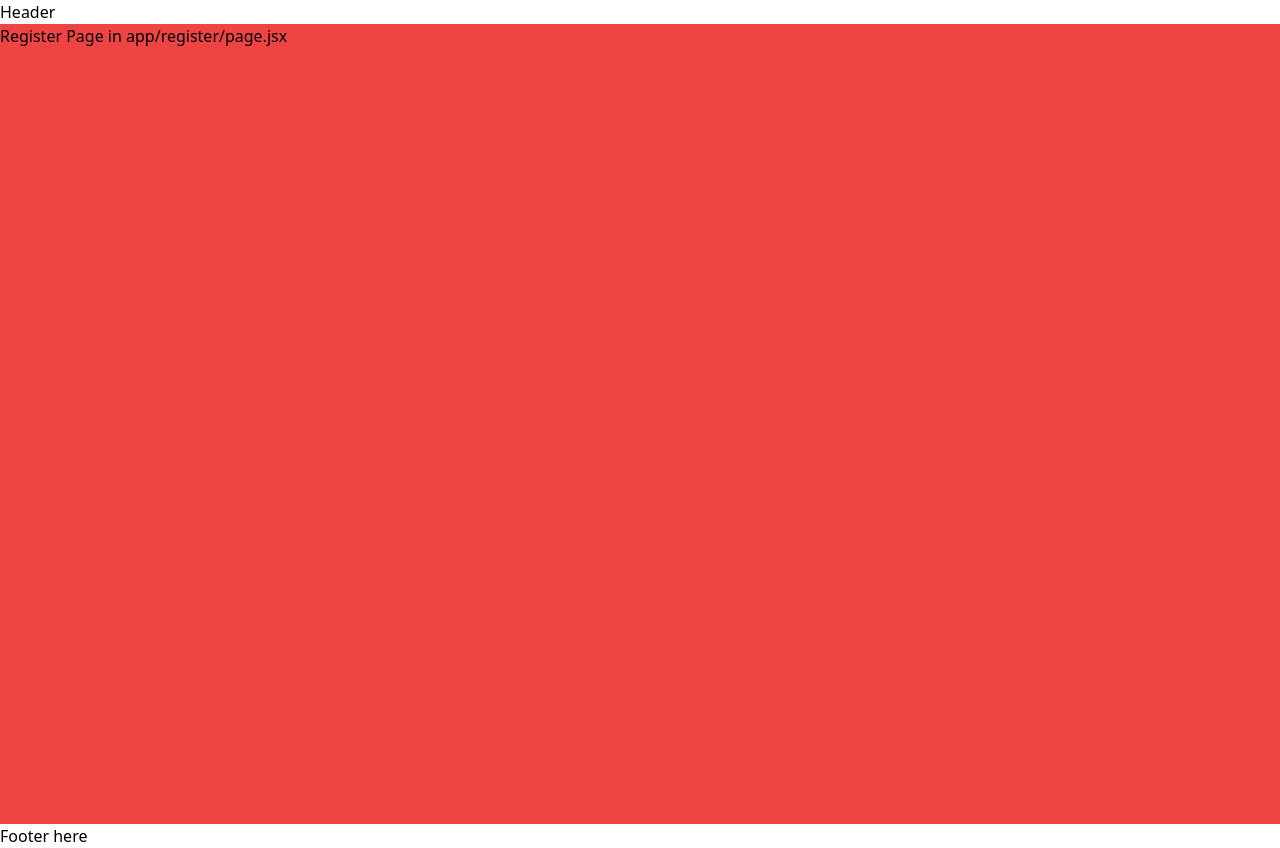
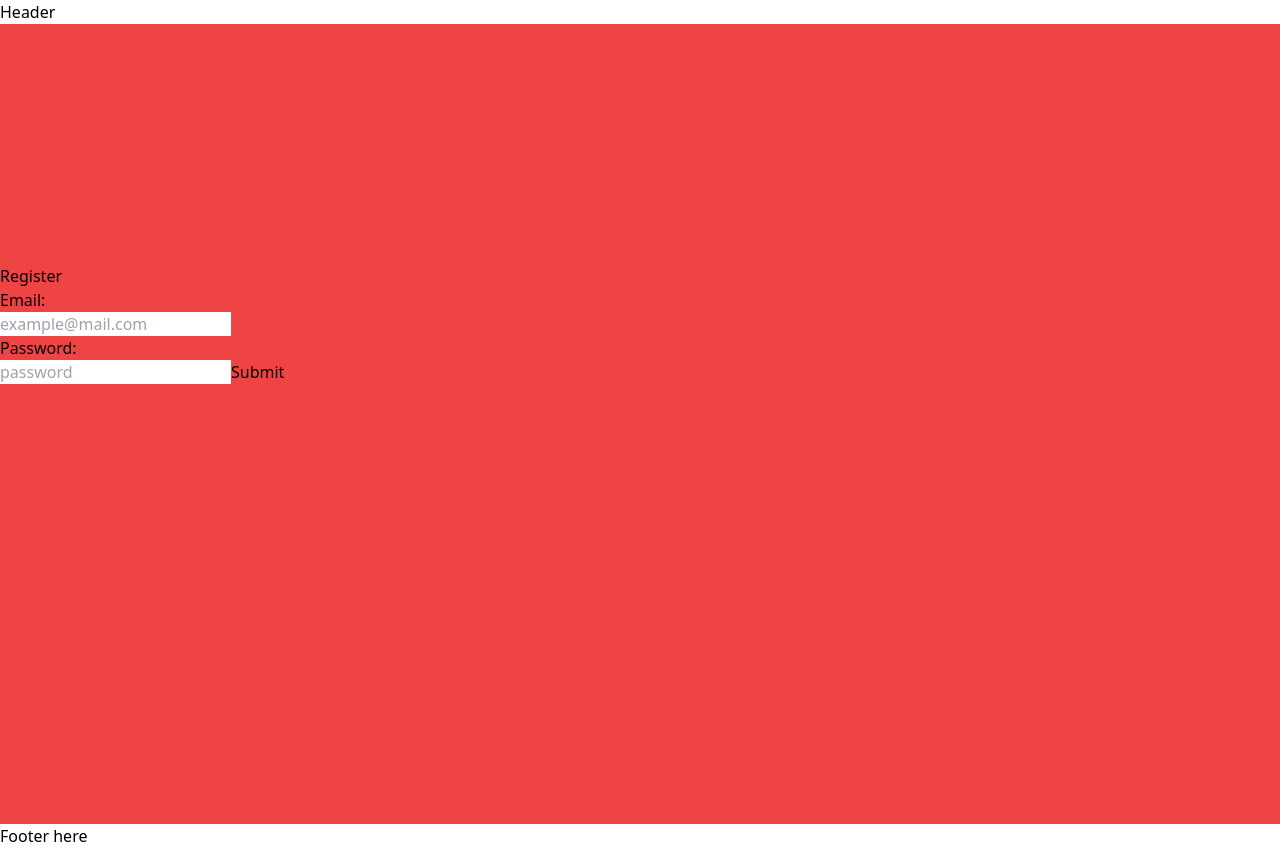
Before and after one commit to dlindqu3/quoted-tapply, a Next.js app: page /register in a window 1280 px wide. Built offline with nearby package versions, Linux system fonts and the light colour scheme; no server answers.

Commit message:
can register and login users without an image

```diff
--- a/app/login/page.jsx
+++ b/app/login/page.jsx
@@ -1,8 +1,48 @@
-import React from 'react'
+'use client';
+import React from 'react';
+import { useRouter } from 'next/navigation';
+import logIn from '@/firebase/auth/login';
 
 function LoginPage() {
+
+  const [email, setEmail] = React.useState('')
+  const [password, setPassword] = React.useState('')
+
+  const router = useRouter()
+
+  const handleForm = async (event) => {
+    event.preventDefault()
+    try {
+
+      // create user
+      const res1 = await logIn(email, password);
+
+      console.log("result from logIN: ", res1);
+
+      router.push('/');
+
+    } catch (err){
+      console.log("error: ", err)
+    }
+}
+
   return (
-    <div>Login Page here</div>
+    <div className="wrapper">
+    <div className="form-wrapper">
+        <h1 className="mt-60 mb-30">Login</h1>
+        <form onSubmit={handleForm} className="form">
+            <label htmlFor="email">
+                <p>Email: </p>
+                <input onChange={(e) => setEmail(e.target.value)} required type="email" name="email" id="email" placeholder="example@mail.com" />
+            </label>
+            <label htmlFor="password">
+                <p>Password:</p>
+                <input onChange={(e) => setPassword(e.target.value)} required type="password" name="password" id="password" placeholder="password" />
+            </label>
+            <button type="submit">Submit</button>
+        </form>
+    </div>
+</div>
   )
 }
 
--- a/app/register/page.jsx
+++ b/app/register/page.jsx
@@ -1,8 +1,55 @@
-import React from 'react'
+'use client';
+import React from "react";
+import signUp from "@/firebase/auth/signup";
+import { useRouter } from 'next/navigation';
+
+
+// By default, each page you add in the app directory is a Server component
+// which means we cannot add client-side interactivity like adding an onSubmit()
+// to a form element. To add this client-side interactivity we tell Next.js
+// that we want a Client component by adding 'use client' at the top of
+// the file before any imports
 
 function RegisterPage() {
+
+  const [email, setEmail] = React.useState('')
+  const [password, setPassword] = React.useState('')
+
+  const router = useRouter()
+
+  const handleForm = async (event) => {
+    event.preventDefault()
+    try {
+
+      // create user
+      const res1 = await signUp(email, password);
+
+      console.log("result from register: ", res1);
+
+      router.push('/login');
+
+    } catch (err){
+      console.log("error: ", err)
+    }
+}
+
   return (
-    <div>Register Page in app/register/page.jsx</div>
+    <div className="wrapper">
+        <div className="form-wrapper">
+            <h1 className="mt-60 mb-30">Register</h1>
+            <form onSubmit={handleForm} className="form">
+                <label htmlFor="email">
+                    <p>Email: </p>
+                    <input onChange={(e) => setEmail(e.target.value)} required type="email" name="email" id="email" placeholder="example@mail.com" />
+                </label>
+                <label htmlFor="password">
+                    <p>Password:</p>
+                    <input onChange={(e) => setPassword(e.target.value)} required type="password" name="password" id="password" placeholder="password" />
+                </label>
+                <button type="submit">Submit</button>
+            </form>
+        </div>
+    </div>
   )
 }
 
--- /dev/null
+++ b/firebase/auth/login.js
@@ -0,0 +1,16 @@
+import firebase_app from "../config";
+import { signInWithEmailAndPassword, getAuth } from "firebase/auth";
+
+const auth = getAuth(firebase_app);
+
+export default async function logIn(email, password) {
+    let result = null,
+        error = null;
+    try {
+        result = await signInWithEmailAndPassword(auth, email, password);
+    } catch (e) {
+        error = e;
+    }
+
+    return { result, error };
+}
--- /dev/null
+++ b/firebase/auth/signup.js
@@ -0,0 +1,14 @@
+import { firebase_app, auth, db } from "../config";
+import { createUserWithEmailAndPassword } from "firebase/auth";
+
+export default async function signUp(email, password) {
+    let result = null,
+        error = null;
+    try {
+        result = await createUserWithEmailAndPassword(auth, email, password);
+    } catch (e) {
+        error = e;
+    }
+
+    return { result, error };
+}
--- /dev/null
+++ b/firebase/config.js
@@ -0,0 +1,21 @@
+// Import the functions you need from the SDKs you need
+import { initializeApp, getApps } from "firebase/app";
+import { getAuth } from "firebase/auth";
+import { getFirestore } from "firebase/firestore";
+
+const firebaseConfig = {
+    apiKey: process.env.NEXT_PUBLIC_FIREBASE_API_KEY,
+    authDomain: process.env.NEXT_PUBLIC_FIREBASE_AUTH_DOMAIN,
+    projectId: process.env.NEXT_PUBLIC_FIREBASE_PROJECT_ID,
+    storageBucket: process.env.NEXT_PUBLIC_FIREBASE_STORAGE_BUCKET,
+    messagingSenderId: process.env.NEXT_PUBLIC_FIREBASE_MESSAGING_SENDER_ID,
+    appId: process.env.NEXT_PUBLIC_FIREBASE_APP_ID,
+};
+
+// Initialize Firebase
+let firebase_app = getApps().length === 0 ? initializeApp(firebaseConfig) : getApps()[0];
+
+export default firebase_app;
+
+export const auth = getAuth(firebase_app);
+export const db = getFirestore(firebase_app);
--- a/package.json
+++ b/package.json
@@ -12,6 +12,7 @@
     "autoprefixer": "10.4.14",
     "eslint": "8.41.0",
     "eslint-config-next": "13.4.4",
+    "firebase": "^9.22.1",
     "next": "13.4.4",
     "postcss": "8.4.24",
     "react": "18.2.0",
```
Also changed, not shown: jsconfig.json (line endings or trailing spaces), 2 other files (tests, documents, lock files or other folders).
